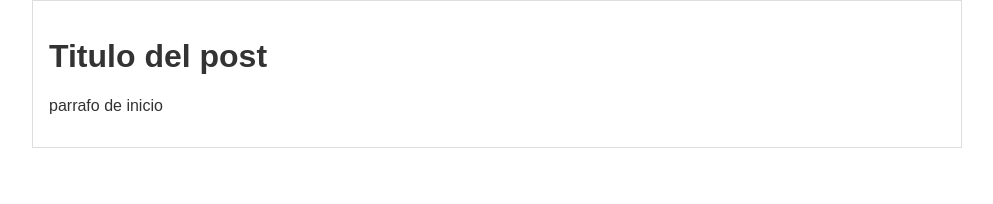
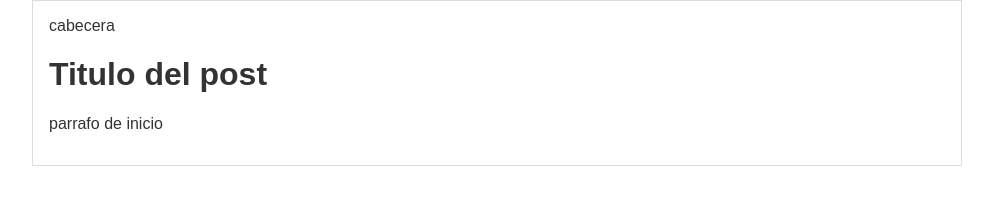
Before and after one commit to Magonzalez1809/hyperblog, a plain HTML site: page index.html in a window 1280 px wide. Shown: the whole page, without its empty margins (143-1136 px from the left). Drawn offline with Linux system fonts and the light colour scheme.

Commit message:
otro commit

```diff
--- a/index.html
+++ b/index.html
@@ -9,7 +9,9 @@
 </head>
 <body>
     <div id="container">
-        <div id=" cabecera"></div>
+        <div id=" cabecera">
+            cabecera
+        </div>
         <div id="post">
             <h1>Titulo del post</h1>
             <p>parrafo de inicio</p>
```
